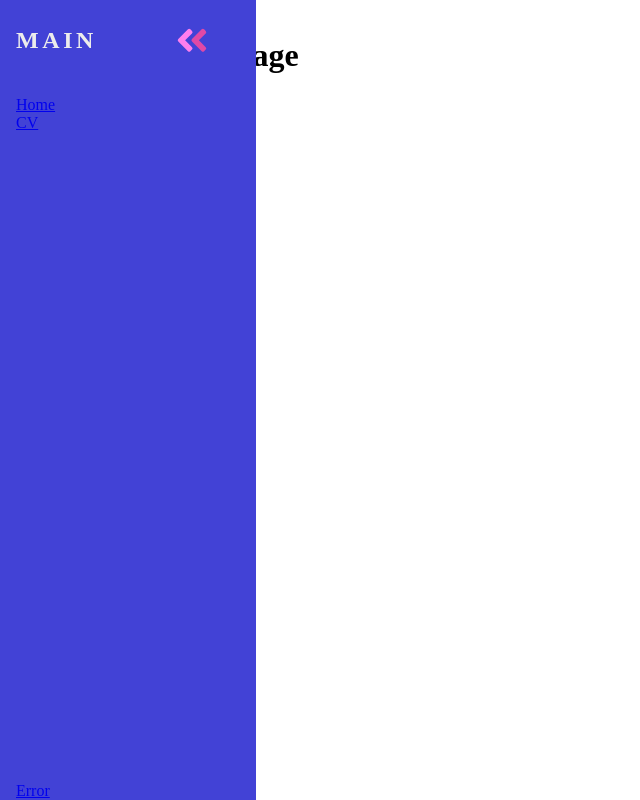
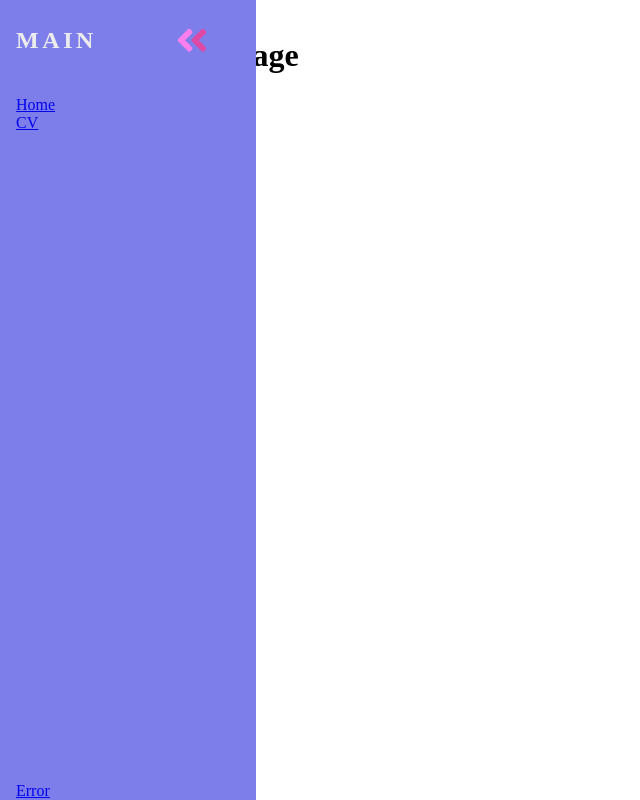
Before and after one commit to flmath/flmath.github.io, a SvelteKit app: page / in a window 1280 px wide. Shown: the whole page, without its empty margins (0-640 px from the left). Built offline with nearby package versions, Linux system fonts and the light colour scheme.

Commit message:
update to readme and devnotes

```diff
--- a/static/global.css
+++ b/static/global.css
@@ -3,7 +3,7 @@
     font-family: "MS Open Sans";
     --text-primary: #b6b6b6;
     --text-secondary: #ececec;
-    --bg-primary: #4242d6;
+    --bg-primary: #7e7eeb;
     --bg-secondary: #141418;
     --transition-speed: 600ms;
   }
```
Also changed, not shown: 2 other files (tests, documents, lock files or other folders).
